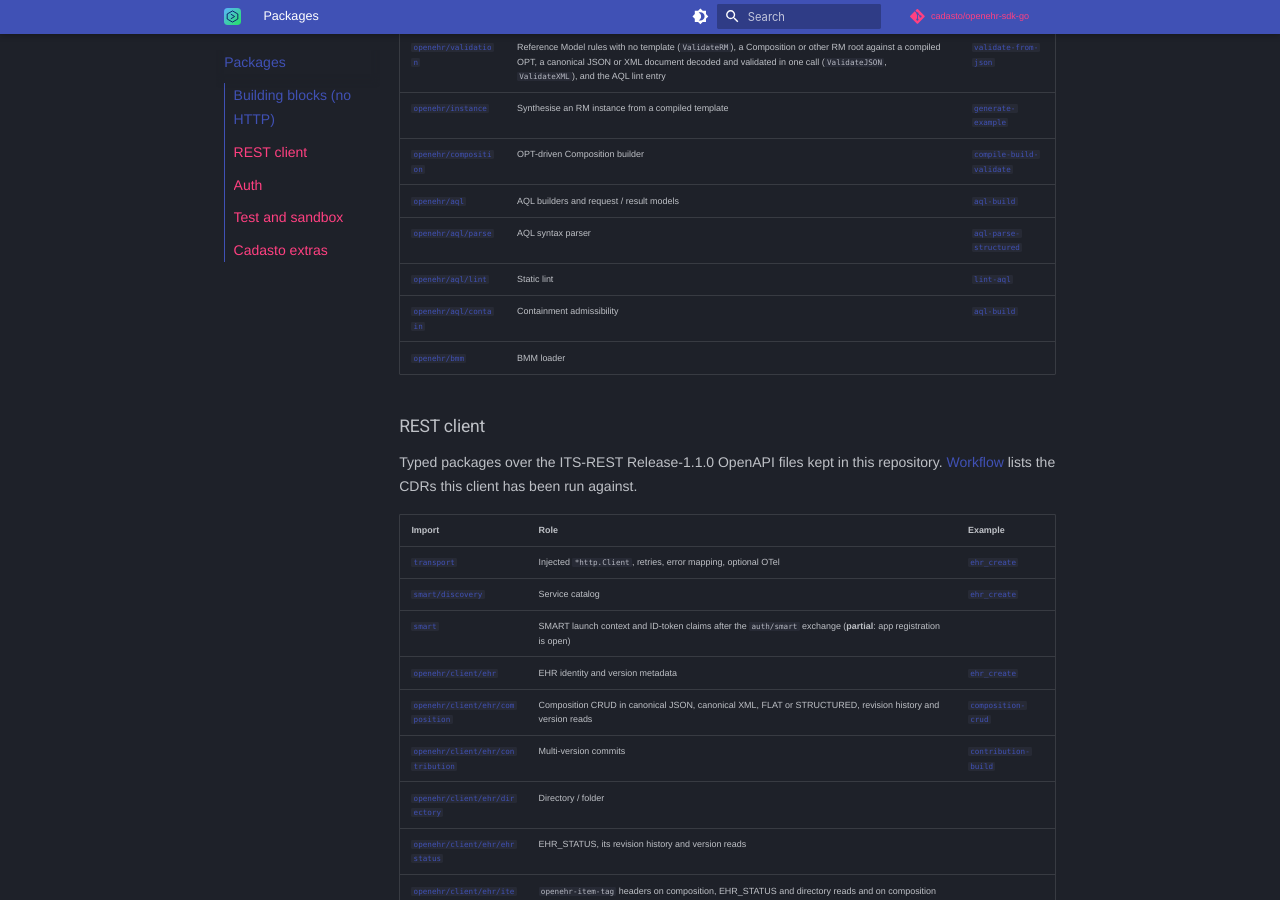
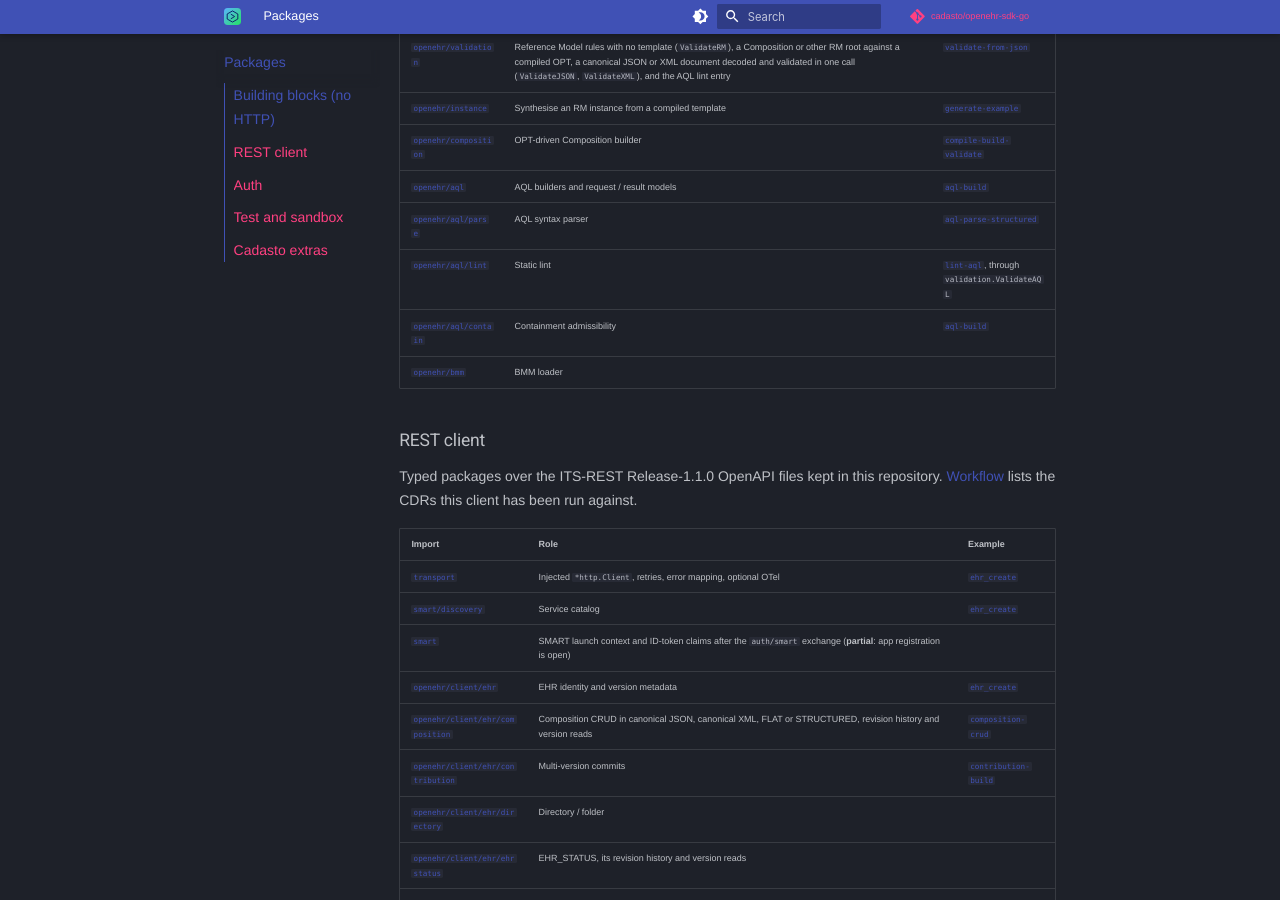
Before and after one commit to Cadasto/openehr-sdk-go, an MkDocs documentation site: the page built from pages/packages.md, in a window 1280 px wide and 900 px high, scrolled down 804 px. Built offline with MkDocs 1.6.1 and Material for MkDocs 9.7.7, drawn with Linux system fonts in a browser that asks for light colours; nearby versions of some CDN libraries; library files that are not in the unit come from our copies; plug-ins that fetch from the network failed and are left out; comment, search, counter and statistics services are not loaded.

Commit message:
docs(pages): say lint-aql reaches the AQL lint through validation
lint-aql does not import openehr/aql/lint; it calls
validation.ValidateAQL, which runs the lint. The package map's lint row
now says so beside its link.

Assisted-by: Claude Code (claude-opus-5-5)

```diff
--- a/pages/packages.md
+++ b/pages/packages.md
@@ -38,7 +38,7 @@ package.
 | [`openehr/composition`](https://pkg.go.dev/github.com/cadasto/openehr-sdk-go/openehr/composition) | OPT-driven Composition builder | [`compile-build-validate`](https://github.com/cadasto/openehr-sdk-go/blob/main/docs/examples.md#compile-build-validate) |
 | [`openehr/aql`](https://pkg.go.dev/github.com/cadasto/openehr-sdk-go/openehr/aql) | AQL builders and request / result models | [`aql-build`](https://github.com/cadasto/openehr-sdk-go/blob/main/docs/examples.md#aql-build) |
 | [`openehr/aql/parse`](https://pkg.go.dev/github.com/cadasto/openehr-sdk-go/openehr/aql/parse) | AQL syntax parser | [`aql-parse-structured`](https://github.com/cadasto/openehr-sdk-go/blob/main/docs/examples.md#aql-parse-structured) |
-| [`openehr/aql/lint`](https://pkg.go.dev/github.com/cadasto/openehr-sdk-go/openehr/aql/lint) | Static lint | [`lint-aql`](https://github.com/cadasto/openehr-sdk-go/blob/main/docs/examples.md#lint-aql) |
+| [`openehr/aql/lint`](https://pkg.go.dev/github.com/cadasto/openehr-sdk-go/openehr/aql/lint) | Static lint | [`lint-aql`](https://github.com/cadasto/openehr-sdk-go/blob/main/docs/examples.md#lint-aql), through `validation.ValidateAQL` |
 | [`openehr/aql/contain`](https://pkg.go.dev/github.com/cadasto/openehr-sdk-go/openehr/aql/contain) | Containment admissibility | [`aql-build`](https://github.com/cadasto/openehr-sdk-go/blob/main/docs/examples.md#aql-build) |
 | [`openehr/bmm`](https://pkg.go.dev/github.com/cadasto/openehr-sdk-go/openehr/bmm) | BMM loader | |
 
```
